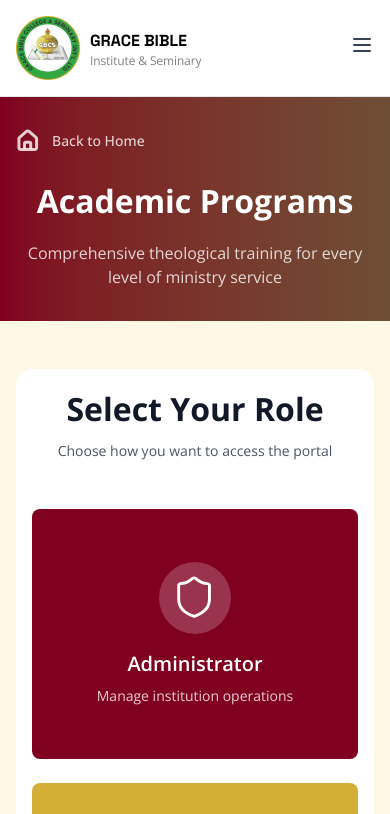
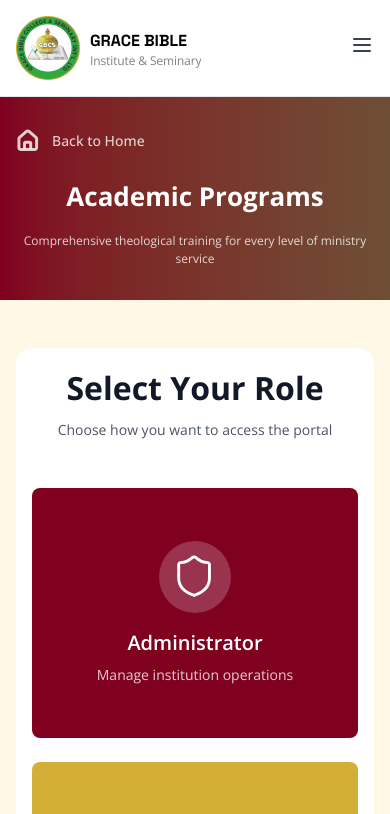
Before and after one commit to Victorwilly/gbcs, a React (Vite) app: page /login in a window 390 px wide. Shown: the top 814 px of the page. Built offline with nearby package versions, Linux system fonts and the light colour scheme.

Commit message:
login header component updated

```diff
--- a/src/pages/Login/component/LoginHeader.tsx
+++ b/src/pages/Login/component/LoginHeader.tsx
@@ -38,11 +38,11 @@ function LoginHeader() {
 
       {/* title area */}
       <div className="mt-6 text-center">
-        <h1 className="text-[32px] sm:text-[40px] font-bold text-white">
+        <h1 className="text-[26px] sm:text-[40px] font-bold text-white">
           Academic Programs
         </h1>
 
-        <p className="mt-4 text-[14px]md:text-[18px] text-white/80">
+        <p className="mt-4 text-[12px] md:text-[18px] text-white/80">
           Comprehensive theological training for every level of ministry service
         </p>
       </div>
```
